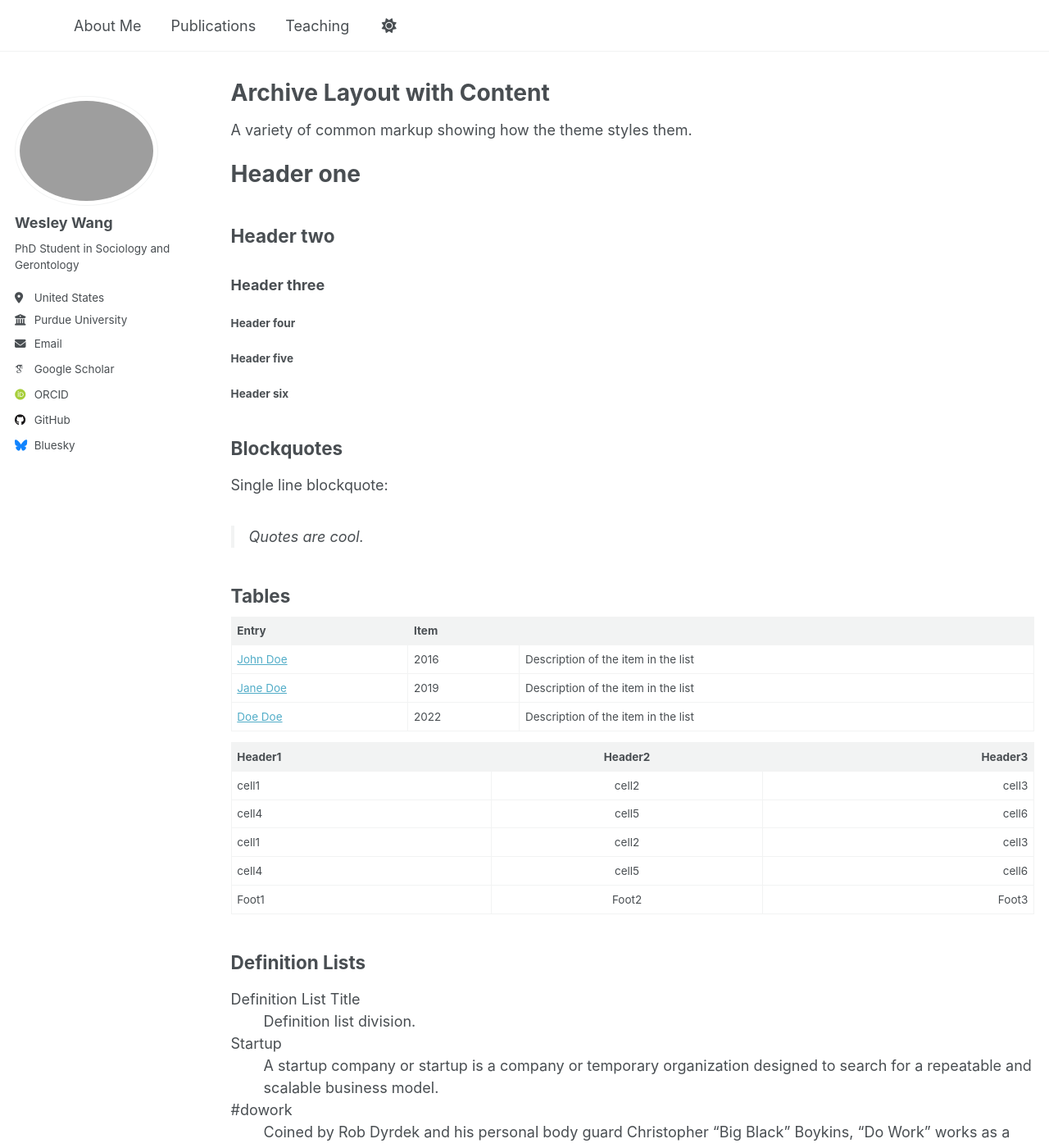
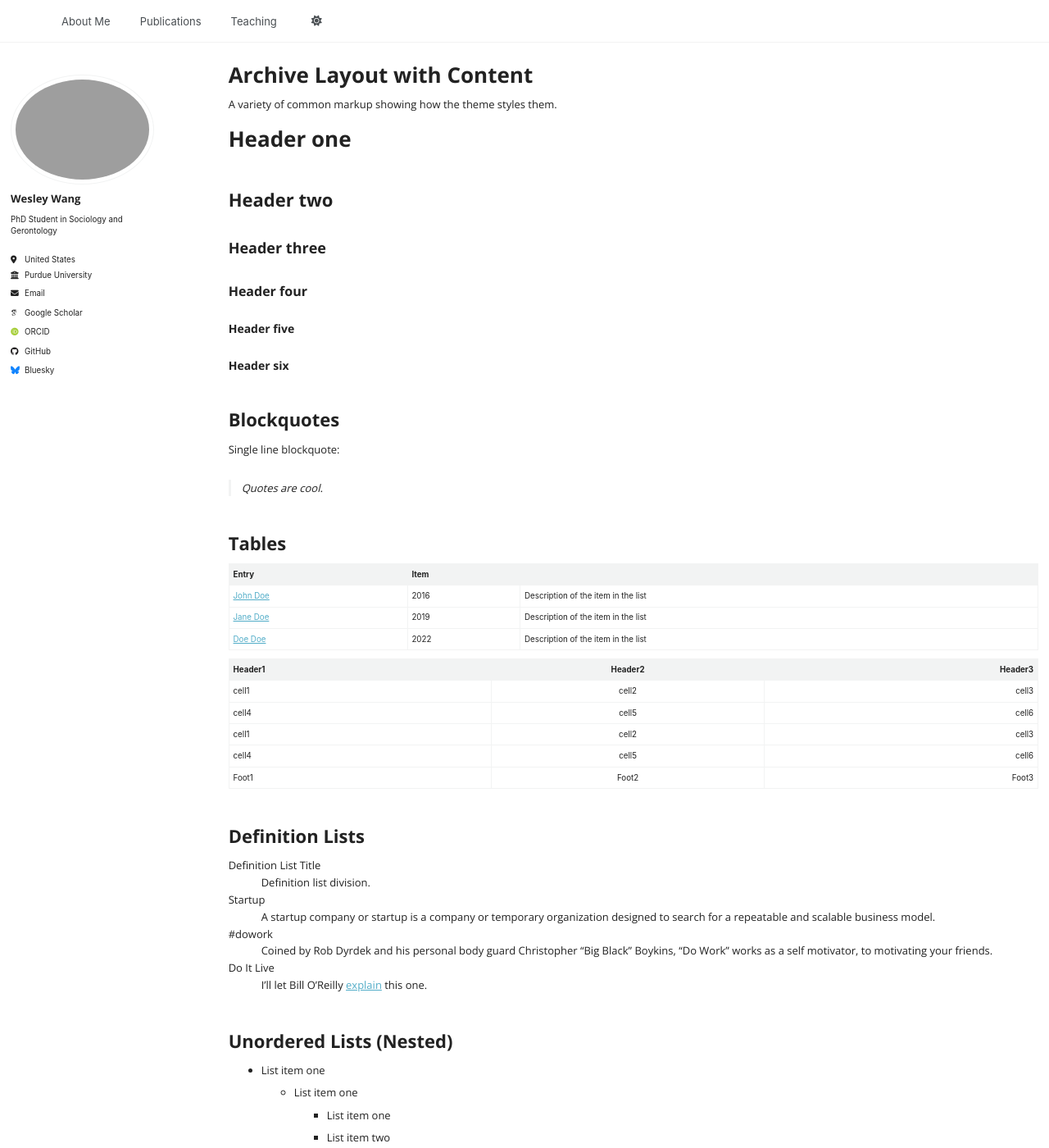
Before and after one commit to wesleywj/wesleywj.github.io, a Jekyll site: the page built from _pages/archive-layout-with-content.md, in a window 1280 px wide and 1400 px high. Shown: the whole window at 82% size. Built offline with Jekyll 4.4.1, drawn with Linux system fonts in a browser that asks for light colours; some web fonts are replaced; a script that is not in the unit is left out.

Commit message:
Updated font

```diff
--- a/assets/css/main.scss
+++ b/assets/css/main.scss
@@ -1,26 +1,20 @@
----
 ---
 
-/*
- * This file controls what is imported from /_sass
- *
- * Note that the files are processed in the order they are imported, so they are partly
-   sorted by the dependencies. Also, the first two lines of the file are required by Jekyll.
- */
+---
 
+/* Import Open Sans font */
+@import url("https://fonts.googleapis.com/css2?family=Open+Sans:wght@400;700&display=swap");
+
+/* Theme + vendor imports */
 @import
   "vendor/breakpoint/breakpoint",
-
   "themes",
   "theme/{{ site.site_theme | default: 'default' | append: '_light' }}",
   "theme/{{ site.site_theme | default: 'default' | append: '_dark' }}",
-
   "include/mixins",
   "vendor/susy/susy",
-
   "layout/reset",
   "layout/base",
-
   "include/utilities",
   "layout/tables",
   "layout/buttons",
@@ -29,15 +23,31 @@
   "layout/navigation",
   "layout/footer",
   "syntax",
-
   "layout/forms",
-
   "layout/page",
   "layout/archive",
   "layout/sidebar",
   "layout/json_cv",
-
   "vendor/font-awesome/fontawesome",
   "vendor/font-awesome/solid",
-    "vendor/font-awesome/brands"
-;
+  "vendor/font-awesome/brands";
+
+/* Apply Open Sans site-wide */
+body {
+  font-family: "Open Sans", sans-serif !important;
+  font-size: 13px;   /* slightly smaller than default */
+  line-height: 1.6;  /* keep readability */
+  color: #222;       /* ensure good contrast */
+}
+
+/* Ensure headings also use Open Sans with adjusted sizes */
+h1, h2, h3, h4, h5, h6 {
+  font-family: "Open Sans", sans-serif !important;
+  font-weight: 700;
+}
+
+h1 { font-size: 26px; }
+h2 { font-size: 22px; }
+h3 { font-size: 18px; }
+h4 { font-size: 16px; }
+h5, h6 { font-size: 14px; }
```
Lines whose indentation alone changed are shown as unchanged.
